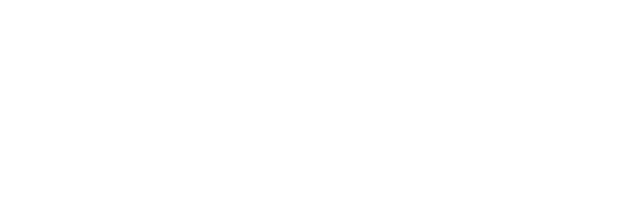
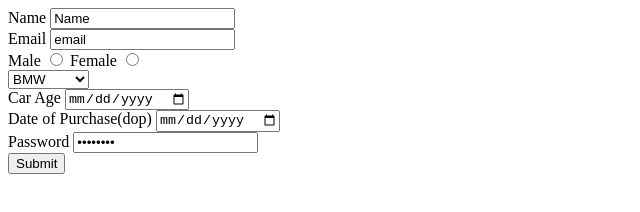
Before and after one commit to acciojob/car-insurance-form-mtomardev, a website: page main.html in a window 1280 px wide. Shown: the whole page, without its empty margins (0-640 px from the left). Drawn offline with Linux system fonts and the light colour scheme.

Commit message:
first code

```diff
--- a/main.html
+++ b/main.html
@@ -8,6 +8,30 @@
 
 <body>
 	<!-- the entire body must be written by student -->
+
+	<form method="get">
+		<label for="name">Name</label>
+		<input id="name" value="Name" placeholder="Name" required><br>
+		<label for="email">Email</label>
+		<input id="email" value="email" placeholder="Email"required><br>
+		<label for="male">Male</label>
+		<input type="radio" value="gender">
+		<label for="female">Female</label>
+		<input type="radio" value="gender"><br>
+		<select id="cars">
+			<option>BMW</option>
+			<option>Audi</option>
+			<option>Mercedez</option>
+		</select><br>
+		<label id="carage" for="Car Age">Car Age</label>
+		<input type="date" value="Car Age" required><br>
+		<label id="dop" for="Date of Purchase(dop)">Date of Purchase(dop)</label>
+		<input type="date" value="Date of Purchase(dop)" required><br>
+		<label for="Password">Password</label>
+		<input type="password" id="password" value="Password" placeholder="Password" required><br>
+		<button type="submit">Submit</button>
+	</form>
+
     <script type="text/javascript" src="./script.js">
 </script>
 
```
